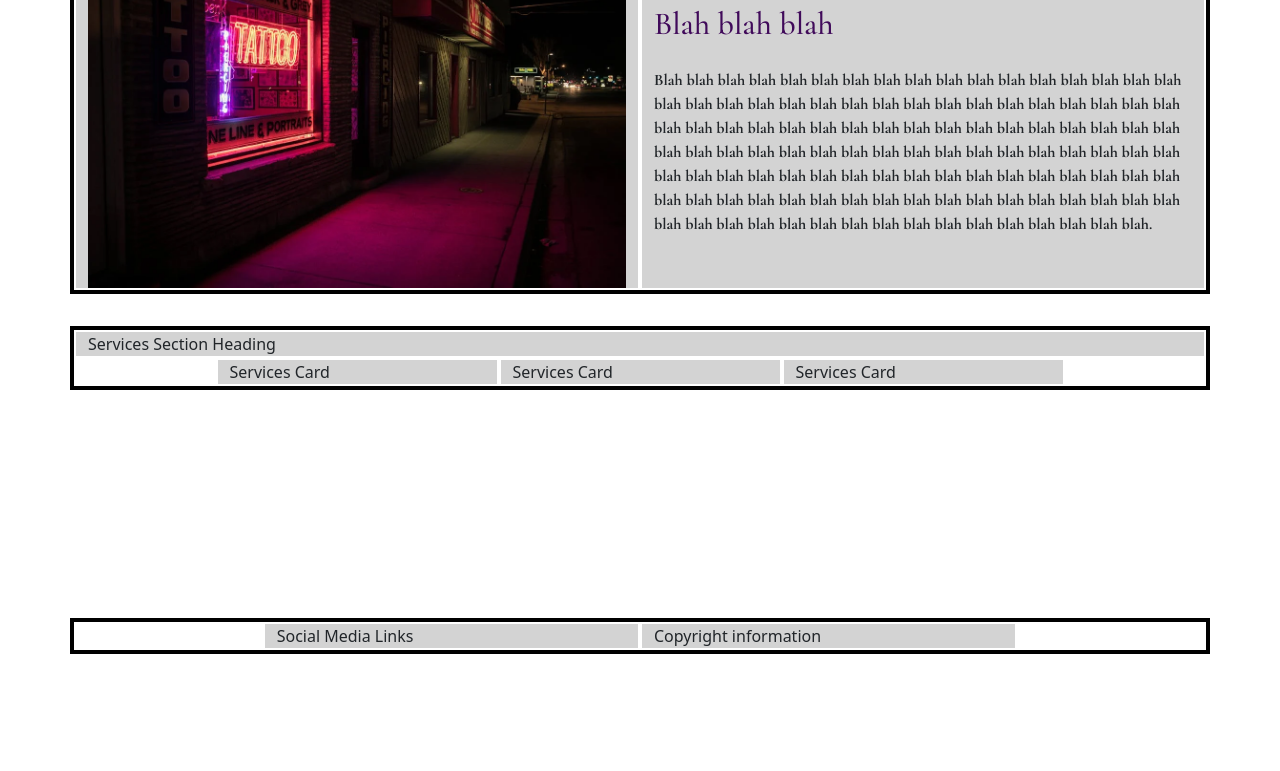
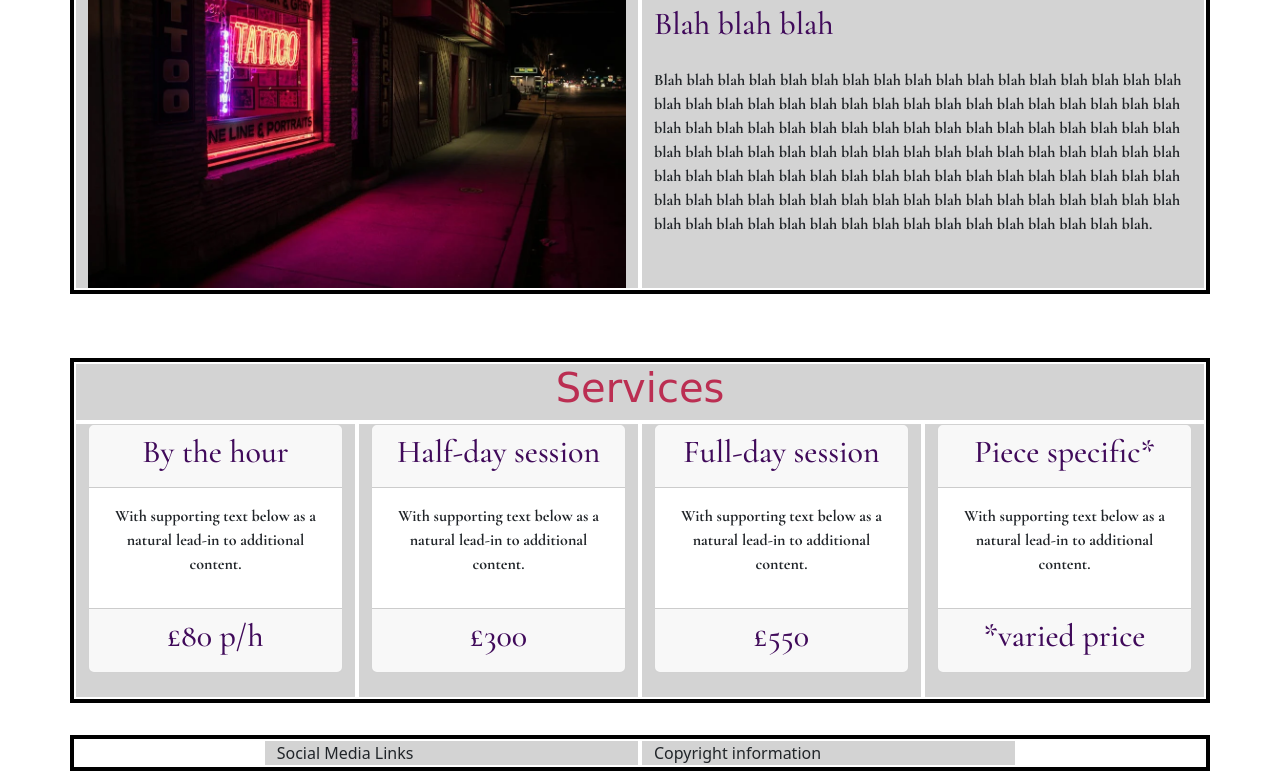
Before and after one commit to Ceri-Jane/milestone-project-one, a plain HTML site: page index.html in a window 1280 px wide. Shown: the part 146-917 px from the top of the page. Before the commit the page ends 800 px from the top, so only its background shows below. Drawn offline with nearby package versions, Linux system fonts and the light colour scheme; a web font is replaced by a local one.

Commit message:
Add services section with placeholder text and custom styling

```diff
--- a/assets/css/style.css
+++ b/assets/css/style.css
@@ -65,6 +65,11 @@ p {
     text-transform: uppercase;
 }
 
+/*Services*/
+
+#services .card {
+    margin-bottom: 1.5rem;
+}
 
 /*Grid visualisation CSS for testing*/
 
--- a/index.html
+++ b/index.html
@@ -82,13 +82,66 @@
     <!--Main element to hold all key sections of the page.-->
     <main>
       <!--Services section-->
-      <section class="container">
+
+      <section id="services" class="container section">
         <div class="row justify-content-center">
-          <div class="col-12">Services Section Heading</div>
-          <div class="col-12 col-md-6 col-xl-3">Services Card</div>
-          <div class="col-12 col-md-6 col-xl-3">Services Card</div>
-          <div class="col-12 col-md-6 col-xl-3">Services Card</div>
+          <div class="col-12 text-center">
+            <h1>Services</h1>
+          </div>
+          <div class="col-12 col-md-6 col-xl-3">
+            <div class="card text-center">
+              <div class="card-header">
+                <h2>By the hour</h2>
+              </div>
+              <div class="card-body">
+                <p>With supporting text below as a natural lead-in to additional content.</p>
+              </div>
+              <div class="card-footer">
+                <h2>£80 p/h</h2>
+              </div>
+            </div>
+          </div>
+          <div class="col-12 col-md-6 col-xl-3">
+            <div class="card text-center">
+              <div class="card-header">
+                <h2>Half-day session</h2>
+              </div>
+              <div class="card-body">
+                <p>With supporting text below as a natural lead-in to additional content.</p>
+              </div>
+              <div class="card-footer">
+                <h2>£300</h2>
+              </div>
+            </div>
+          </div>
+          <div class="col-12 col-md-6 col-xl-3">
+            <div class="card text-center">
+              <div class="card-header">
+                <h2>Full-day session</h2>
+              </div>
+              <div class="card-body">
+                <p>With supporting text below as a natural lead-in to additional content.</p>
+              </div>
+              <div class="card-footer">
+                <h2>£550</h2>
+              </div>
+            </div>
+          </div>
+          <div class="col-12 col-md-6 col-xl-3">
+            <div class="card text-center">
+              <div class="card-header">
+                <h2>Piece specific*</h2>
+              </div>
+              <div class="card-body">
+                <p>With supporting text below as a natural lead-in to additional content.</p>
+              </div>
+              <div class="card-footer">
+                <h2>*varied price</h2>
+              </div>
+            </div>
+          </div>
         </div>
+
       </section>
 
     </main>
```
